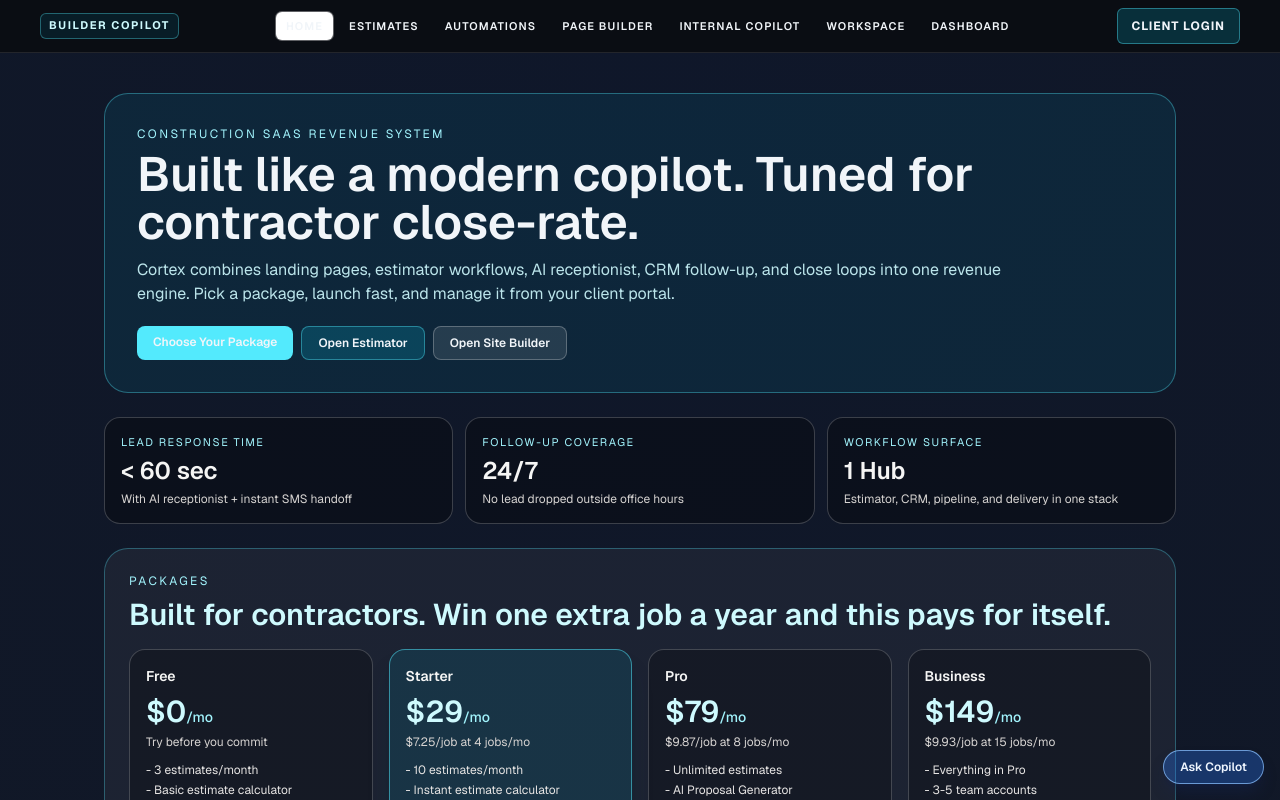
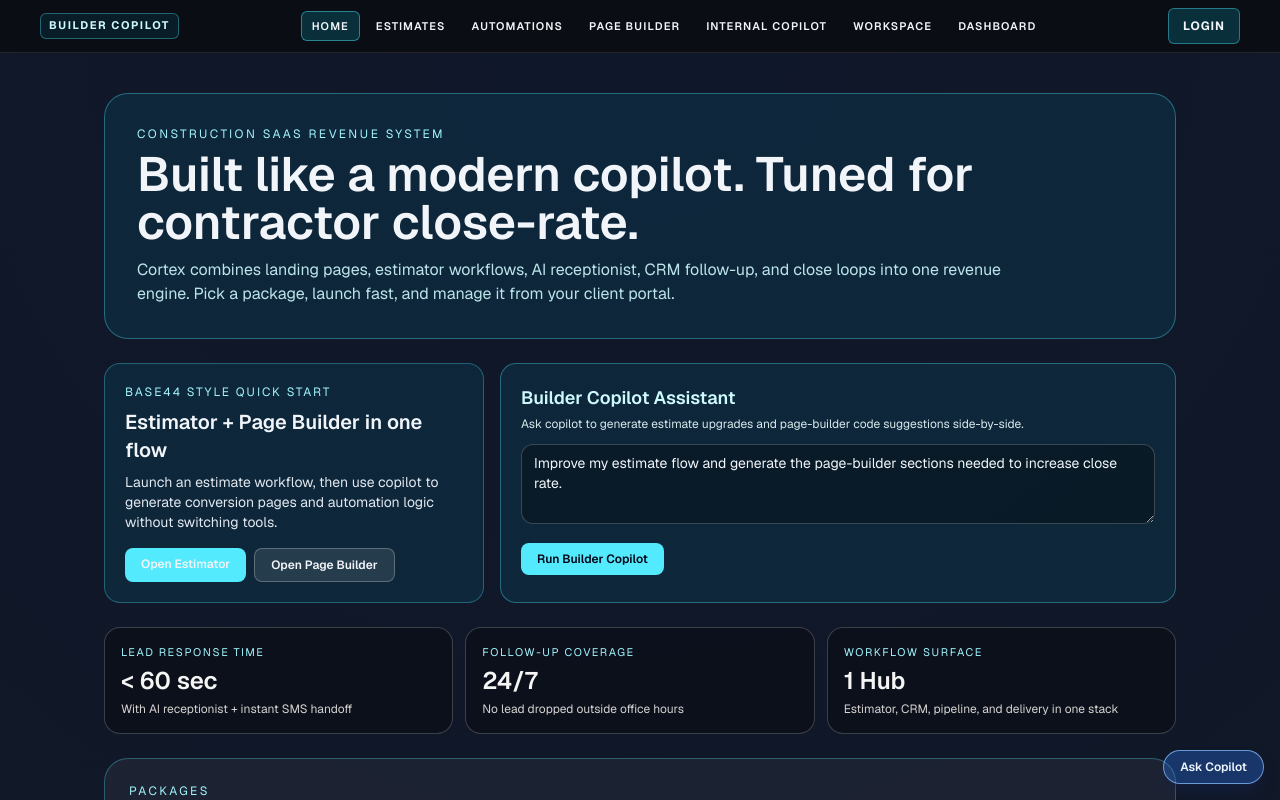
Before and after one commit to cornerstonemarketingus/Cortex, a Next.js app: page /pricing in a window 1280 px wide. Shown: the top 800 px of the page. Built offline with nearby package versions, Linux system fonts and the light colour scheme.

Commit message:
Refine primary CTAs, dark nav styles, and public page-builder access

```diff
--- a/app/pricing/page.tsx
+++ b/app/pricing/page.tsx
@@ -1,4 +1,5 @@
 import PublicMarketingNav from '@/components/navigation/PublicMarketingNav';
+import BuilderCopilotPanel from '@/components/copilot/BuilderCopilotPanel';
 
 const trialPass = 'CORTEX-TRIAL-14D';
 
@@ -126,12 +127,27 @@ export default function PricingPage() {
           <p className="mt-3 max-w-4xl text-sm text-cyan-100/90 md:text-base">
             Cortex combines landing pages, estimator workflows, AI receptionist, CRM follow-up, and close loops into one revenue engine. Pick a package, launch fast, and manage it from your client portal.
           </p>
-          <div className="mt-5 flex flex-wrap gap-2">
-            <a href="#packages" className="rounded-lg bg-cyan-300 px-4 py-2 text-xs font-semibold text-slate-950 hover:bg-cyan-200">Choose Your Package</a>
-            <a href="/estimate" className="rounded-lg border border-cyan-300/40 bg-cyan-500/20 px-4 py-2 text-xs font-semibold hover:bg-cyan-500/30">Open Estimator</a>
-            <a href="/builder" className="rounded-lg border border-white/25 bg-white/10 px-4 py-2 text-xs font-semibold hover:bg-white/15">Open Site Builder</a>
-          </div>
         </header>
+
+        <section className="mt-6 grid grid-cols-1 gap-4 xl:grid-cols-[380px_1fr]">
+          <article className="rounded-2xl border border-cyan-300/30 bg-cyan-500/10 p-5">
+            <p className="text-xs uppercase tracking-[0.16em] text-cyan-200">Base44 Style Quick Start</p>
+            <h2 className="mt-2 text-xl font-semibold">Estimator + Page Builder in one flow</h2>
+            <p className="mt-2 text-sm text-slate-200">Launch an estimate workflow, then use copilot to generate conversion pages and automation logic without switching tools.</p>
+            <div className="mt-4 flex flex-wrap gap-2">
+              <a href="/estimate" className="rounded-lg bg-cyan-300 px-4 py-2 text-xs font-semibold text-slate-950 hover:bg-cyan-200">Open Estimator</a>
+              <a href="/builder" className="rounded-lg border border-white/25 bg-white/10 px-4 py-2 text-xs font-semibold hover:bg-white/20">Open Page Builder</a>
+            </div>
+          </article>
+
+          <BuilderCopilotPanel
+            title="Builder Copilot Assistant"
+            subtitle="Ask copilot to generate estimate upgrades and page-builder code suggestions side-by-side."
+            defaultPrompt="Improve my estimate flow and generate the page-builder sections needed to increase close rate."
+            contextLabel="pricing-base44"
+            showProvisioning={false}
+          />
+        </section>
 
         <section className="mt-6 grid grid-cols-1 gap-3 md:grid-cols-3">
           {roiProof.map((item) => (
--- a/components/navigation/CortexTopTabs.tsx
+++ b/components/navigation/CortexTopTabs.tsx
@@ -60,7 +60,7 @@ export default function CortexTopTabs() {
                   href={tab.href}
                   className={`rounded-full border px-3 py-1.5 text-xs font-semibold tracking-wide transition ${
                     active
-                      ? 'border-white bg-white text-slate-950 shadow-[0_0_0_1px_rgba(255,255,255,0.2)]'
+                        ? 'border-cyan-300/45 bg-cyan-500/20 text-cyan-50'
                       : 'border-white/25 bg-white/5 text-slate-100 hover:bg-white/15'
                   }`}
                 >
@@ -72,10 +72,10 @@ export default function CortexTopTabs() {
 
           <div className="flex items-center gap-2 text-xs">
             <Link
-              href="/admin/login"
+              href="/signup?next=/dashboard"
               className="rounded-full border border-white/15 bg-white/5 px-3 py-1.5 font-semibold text-slate-100 hover:bg-white/10"
             >
-              Client Login
+              Login
             </Link>
           </div>
         </div>
--- a/components/navigation/PublicMarketingNav.tsx
+++ b/components/navigation/PublicMarketingNav.tsx
@@ -44,7 +44,7 @@ export default function PublicMarketingNav() {
                 href={item.href}
                 className={`rounded-md px-2.5 py-1.5 text-[11px] font-semibold uppercase tracking-[0.1em] transition ${
                   active
-                    ? 'bg-white text-slate-950 shadow-[0_0_0_1px_rgba(255,255,255,0.35)]'
+                    ? 'border border-cyan-300/45 bg-cyan-500/20 text-cyan-50'
                     : 'text-slate-200 hover:bg-white/10 hover:text-white'
                 }`}
               >
@@ -56,10 +56,10 @@ export default function PublicMarketingNav() {
 
         <div className="flex items-center gap-2">
           <Link
-            href="/admin/login"
+            href="/signup?next=/dashboard"
             className="rounded-md border border-cyan-300/40 bg-cyan-500/20 px-3.5 py-2 text-[12px] font-bold uppercase tracking-[0.08em] text-cyan-50 transition hover:bg-cyan-500/30"
           >
-            Client Login
+            Login
           </Link>
         </div>
       </div>
@@ -74,7 +74,7 @@ export default function PublicMarketingNav() {
                 href={item.href}
                 className={`whitespace-nowrap rounded-md px-2.5 py-1.5 text-[10px] font-semibold uppercase tracking-[0.08em] transition ${
                   active
-                    ? 'bg-white text-slate-950'
+                    ? 'border border-cyan-300/45 bg-cyan-500/20 text-cyan-50'
                     : 'text-slate-200 hover:bg-white/10 hover:text-white'
                 }`}
               >
--- a/proxy.ts
+++ b/proxy.ts
@@ -67,7 +67,6 @@ function isAuthorized(request: NextRequest) {
 
 function isProtectedPath(pathname: string): boolean {
   return (
-    pathname.startsWith('/builder') ||
     pathname.startsWith('/devboard') ||
     pathname.startsWith('/admin/portal') ||
     pathname.startsWith('/api/agents') ||
```
